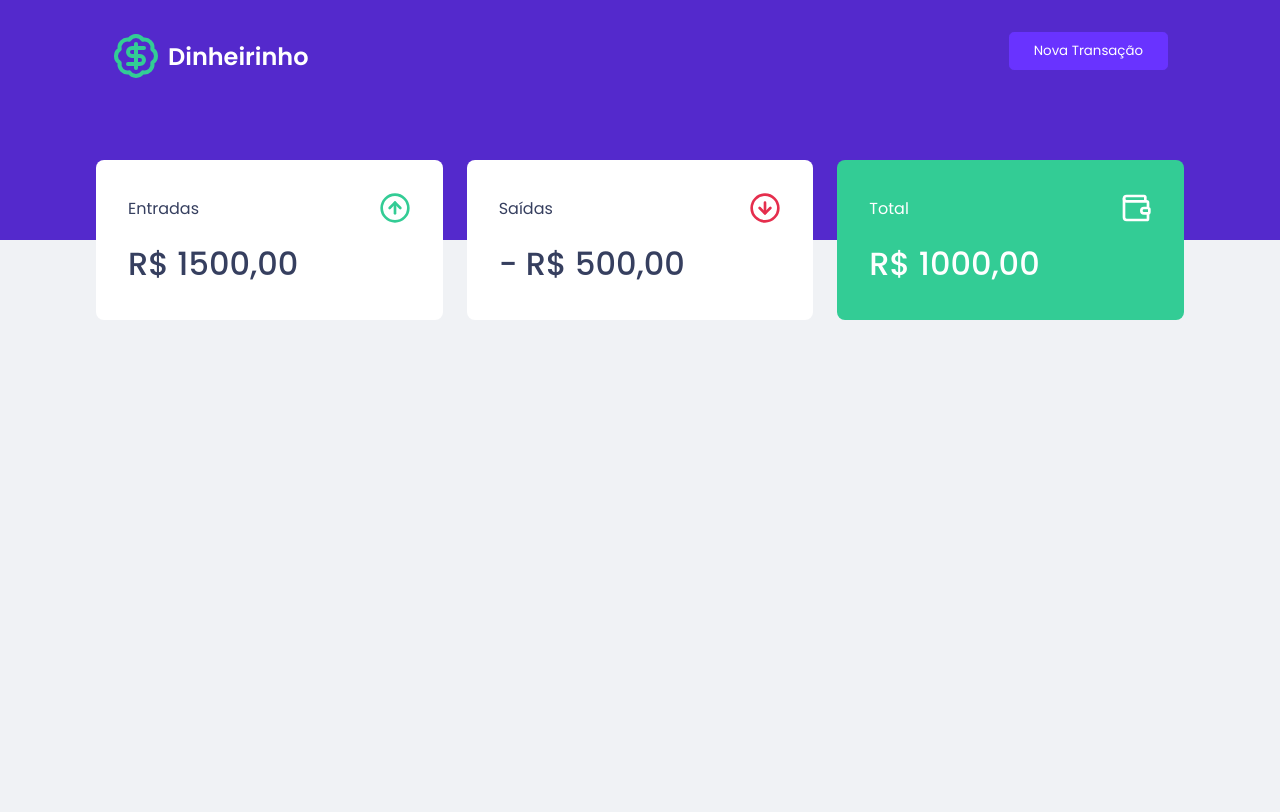
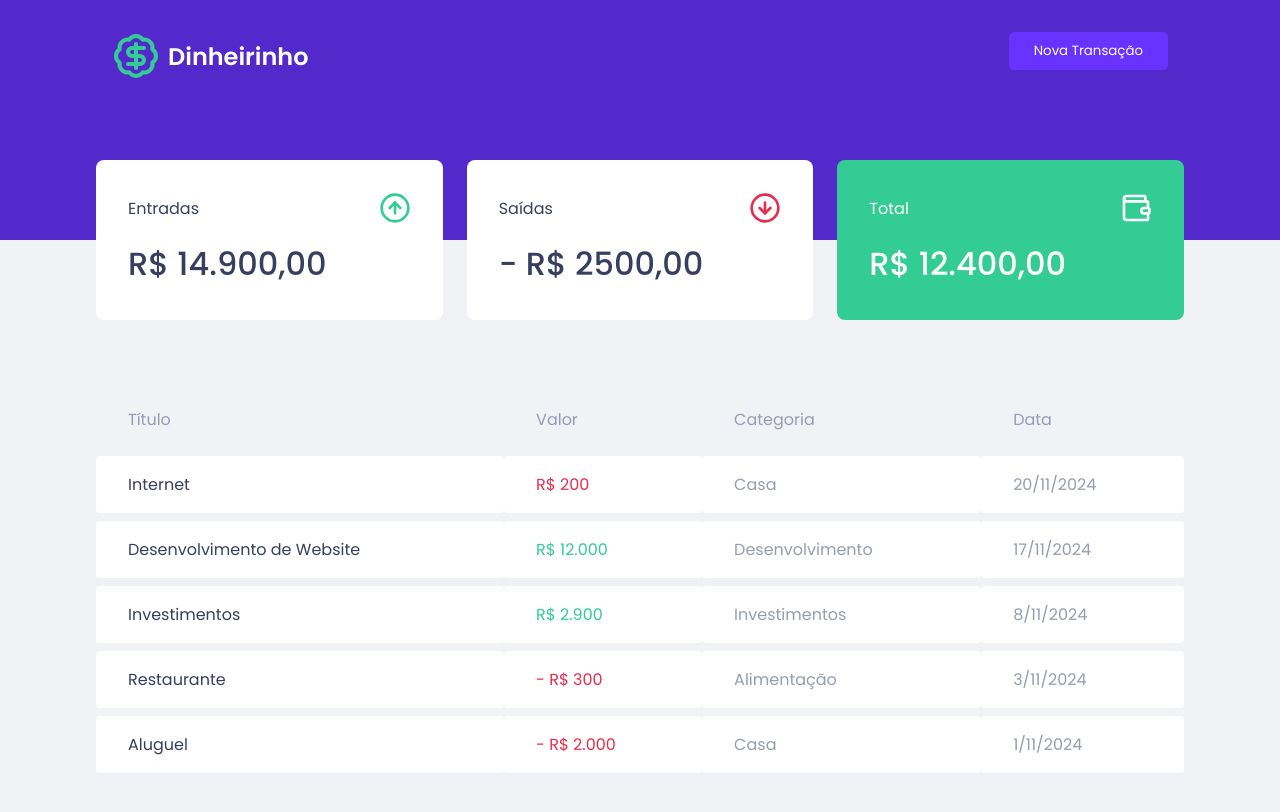
Before and after one commit to DiegoBloise/dinheirinho, a React (Vite) app: page / in a window 1280 px wide. Shown: the top 812 px of the page. Built offline with nearby package versions, Linux system fonts and the light colour scheme.

Commit message:
added: transactions table to dashboard

```diff
--- a/src/components/Dashboard/index.tsx
+++ b/src/components/Dashboard/index.tsx
@@ -1,10 +1,12 @@
 import { Summary } from "../Summary"
+import { TransactionsTable } from "../TransactionsTable"
 import { Container } from "./styles"
 
 export const Dashboard = () => {
   return (
     <Container>
       <Summary />
+      <TransactionsTable />
     </Container>
   )
 }
--- a/src/components/Summary/index.tsx
+++ b/src/components/Summary/index.tsx
@@ -8,7 +8,7 @@ export const Summary = () => (
         <p>Entradas</p>
         <CircleArrowUp size='2rem' color="var(--green)" />
       </header>
-      <strong>R$ 1500,00</strong>
+      <strong>R$ 14.900,00</strong>
     </div>
 
     <div className="card">
@@ -16,7 +16,7 @@ export const Summary = () => (
         <p>Saídas</p>
         <CircleArrowDown size='2rem' color="var(--red)" />
       </header>
-      <strong>- R$ 500,00</strong>
+      <strong>- R$ 2500,00</strong>
     </div>
 
     <div className="card card-total">
@@ -24,7 +24,7 @@ export const Summary = () => (
         <p>Total</p>
         <Wallet size='2rem' />
       </header>
-      <strong>R$ 1000,00</strong>
+      <strong>R$ 12.400,00</strong>
     </div>
   </Container>
 )
--- /dev/null
+++ b/src/components/TransactionsTable/index.tsx
@@ -0,0 +1,51 @@
+import { Container } from "./styles"
+
+export const TransactionsTable = () => {
+  return (
+    <Container>
+      <table>
+        <thead>
+          <tr>
+            <th>Título</th>
+            <th>Valor</th>
+            <th>Categoria</th>
+            <th>Data</th>
+          </tr>
+        </thead>
+
+        <tbody>
+          <tr>
+            <td>Internet</td>
+            <td className="withdraw">R$ 200</td>
+            <td>Casa</td>
+            <td>20/11/2024</td>
+          </tr>
+          <tr>
+            <td>Desenvolvimento de Website</td>
+            <td className="deposit">R$ 12.000</td>
+            <td>Desenvolvimento</td>
+            <td>17/11/2024</td>
+          </tr>
+          <tr>
+            <td>Investimentos</td>
+            <td className="deposit">R$ 2.900</td>
+            <td>Investimentos</td>
+            <td>8/11/2024</td>
+          </tr>
+          <tr>
+            <td>Restaurante</td>
+            <td className="withdraw">- R$ 300</td>
+            <td>Alimentação</td>
+            <td>3/11/2024</td>
+          </tr>
+          <tr>
+            <td>Aluguel</td>
+            <td className="withdraw">- R$ 2.000</td>
+            <td>Casa</td>
+            <td>1/11/2024</td>
+          </tr>
+        </tbody>
+      </table>
+    </Container>
+  )
+}
--- /dev/null
+++ b/src/components/TransactionsTable/styles.ts
@@ -0,0 +1,38 @@
+import { styled } from "styled-components";
+
+export const Container = styled.div`
+	margin-top: 4rem;
+
+	table {
+		width: 100%;
+		border-spacing: 0 0.5rem;
+
+		th {
+			color: var(--text-body);
+			font-weight: 400;
+			padding: 1rem 2rem;
+			text-align: left;
+			line-height: 1.5rem;
+		}
+
+		td {
+			padding: 1rem 2rem;
+			border: 0;
+			background: var(--shape);
+			color: var(--text-body);
+			border-radius: 0.25rem;
+
+			&:first-child {
+				color: var(--text-title);
+			}
+
+			&.deposit {
+				color: var(--green);
+			}
+
+			&.withdraw {
+				color: var(--red);
+			}
+		}
+	}
+`;
```
